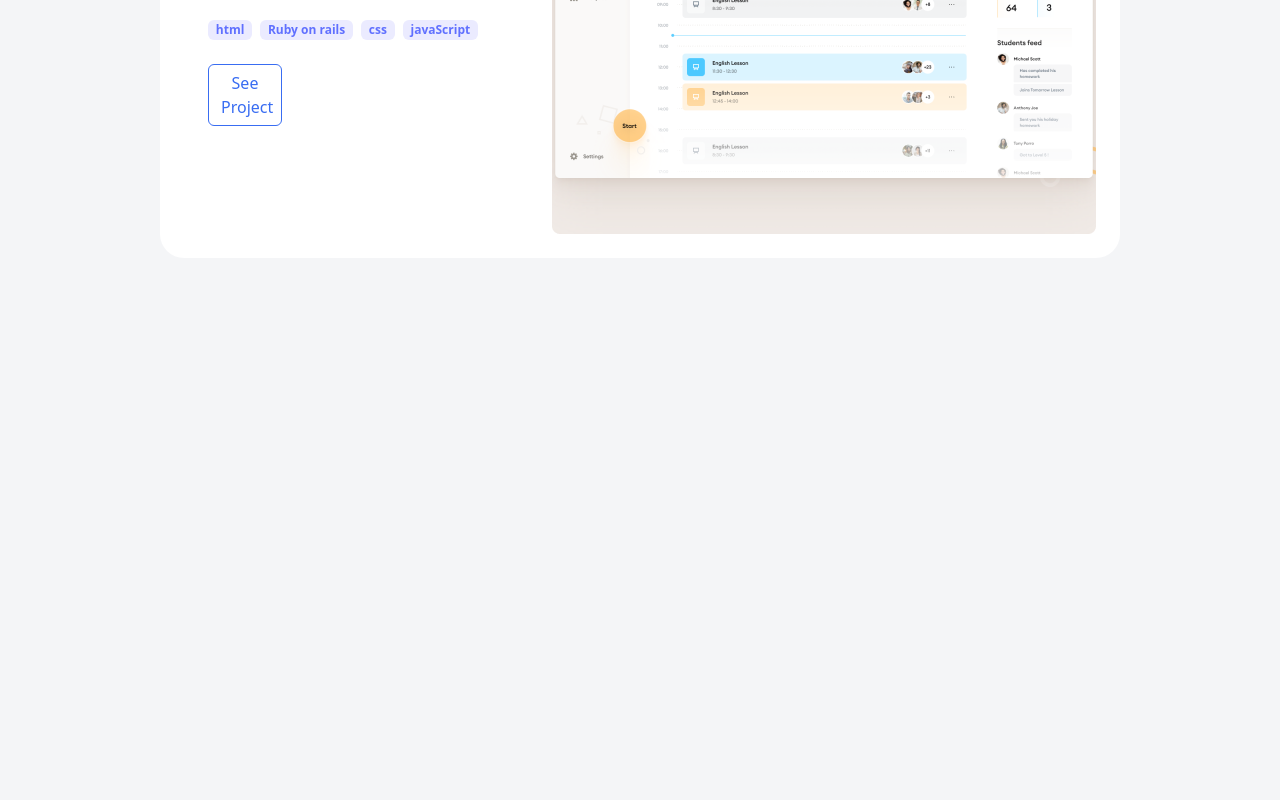
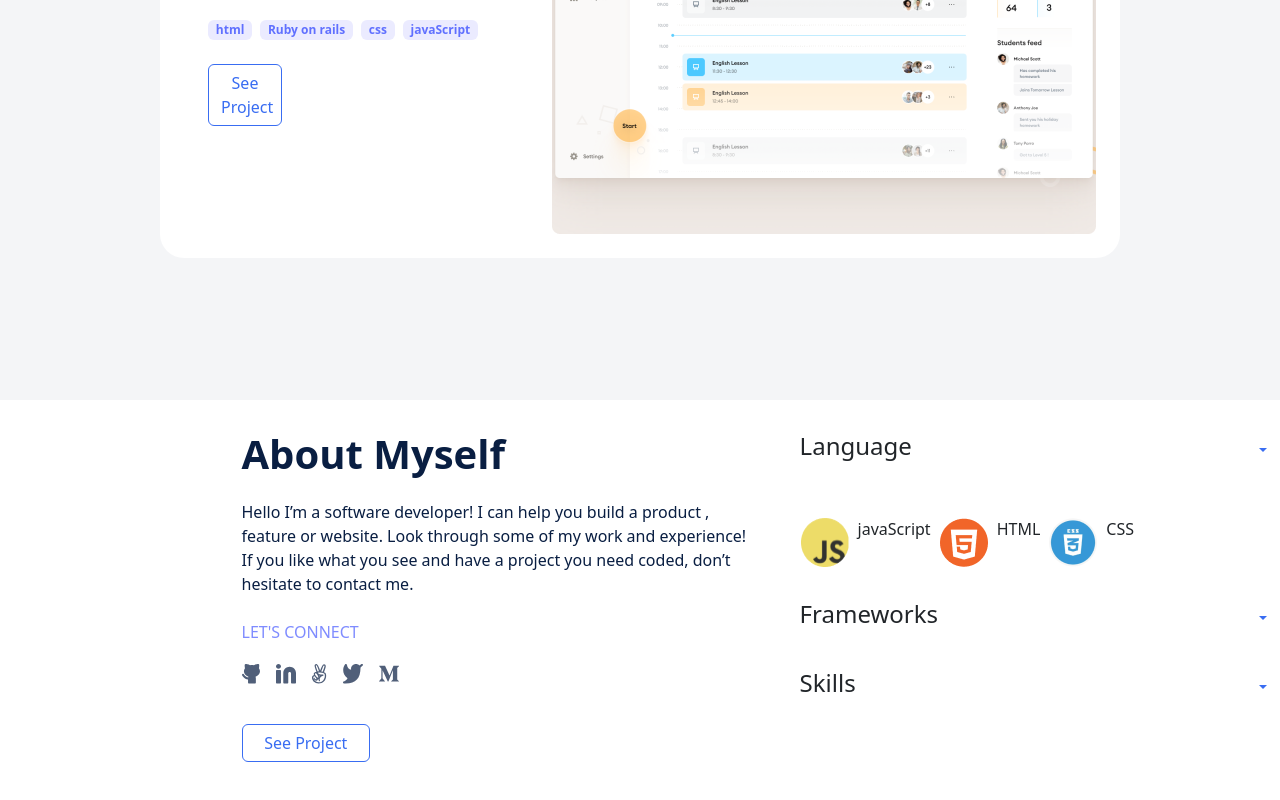
Before and after one commit to waiyankyaw961999/Microverse-Portofolio-Boostrap-version, a website: page index.html in a window 1280 px wide. Shown: the part 3442-4242 px from the top of the page. Before the commit the page ends 3700 px from the top, so only its background shows below. Drawn offline with Linux system fonts and the light colour scheme.

Commit message:
Update index.html

```diff
--- a/index.html
+++ b/index.html
@@ -184,6 +184,63 @@
         <img src="/assets/images/portfolio_4.png" alt="portfolio" />
       </div>
     </section>
+    <section
+      id="about-section"
+      class="vh-100 bg-white d-flex gap-1 mt-lg-9 justify-content-center"
+    >
+      <img src="assets/images/about bg.png" alt="about-background" />
+      <div class="d-flex flex-column gap-2 w-50 la mt-4">
+        <h1 class="text-primary fw-bold lh-base">About Myself</h1>
+        <p class="text-primary h-auto">
+          Hello I’m a software developer! I can help you build a product ,
+          feature or website. Look through some of my work and experience! If
+          you like what you see and have a project you need coded, don’t
+          hesitate to contact me.
+        </p>
+        <span class="fs-6 text-secondary text-tertiary">LET'S CONNECT</span>
+        <div class="mt-2">
+          <ul class="d-flex p-0 gap-3">
+            <li class="list-unstyled">
+              <a><img src="assets/icons/github.svg" alt="twitter-icon" /></a>
+            </li>
+            <li class="list-unstyled">
+              <a><img src="assets/icons/linkedin.svg" alt="twitter-icon" /></a>
+            </li>
+            <li class="list-unstyled">
+              <a><img src="assets/icons/angellist.svg" alt="twitter-icon" /></a>
+            </li>
+            <li class="list-unstyled">
+              <a><img src="assets/icons/twitter.svg" alt="twitter-icon" /></a>
+            </li>
+            <li class="list-unstyled">
+              <a><img src="assets/icons/medium.svg" alt="twitter-icon" /></a>
+            </li>
+          </ul>
+          <button class="btn btn-info w-25 mt-4">See Project</button>
+        </div>
+      </div>
+      <ul class="d-flex flex-column gap-3 w-50 mt-4">
+        <div class="d-flex">
+          <h4 class="p-2 flex-grow-1">Language</h4>
+          <button class="btn dropdown-toggle"></button>
+        </div>
+        <div
+          class="list-group list-group-horizontal gap-2 mt-3 p-2 flex-shrink-1"
+        >
+          <img src="/assets/icons/Ellipse 1.png" /><span>javaScript</span>
+          <img src="/assets/icons/Ellipse 2.png" /><span>HTML</span>
+          <img src="/assets/icons/Ellipse 3.png" /><span>CSS</span>
+        </div>
+        <div class="d-flex">
+          <h4 class="p-2 flex-grow-1">Frameworks</h4>
+          <button class="btn dropdown-toggle"></button>
+        </div>
+        <div class="d-flex">
+          <h4 class="p-2 flex-grow-1">Skills</h4>
+          <button class="btn dropdown-toggle"></button>
+        </div>
+      </ul>
+    </section>
     <script src="js/bootstrap.bundle.min.js"></script>
   </body>
 </html>
```
